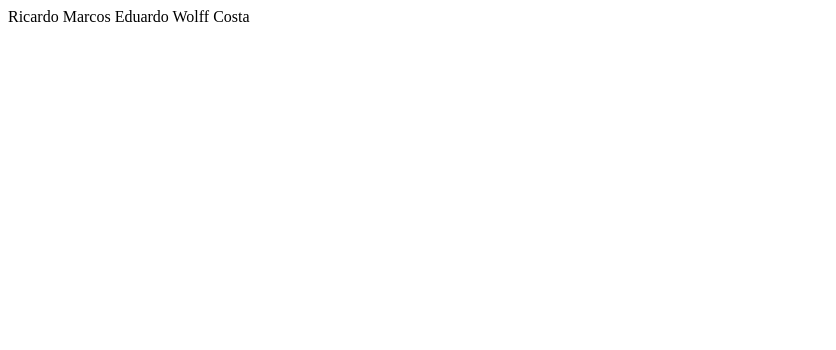
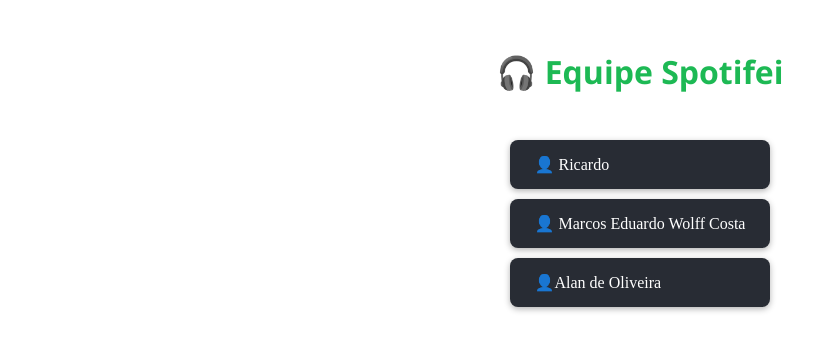
Before and after one commit to AlanOliverDev/Projeto-Spotifei-Frontend, an Angular app in the folder Front/Spotifei/: page / in a window 1280 px wide. Shown: the top 350 px of the page, without its empty margins (0-836 px from the left). Built offline with nearby package versions, Linux system fonts and the light colour scheme.

Commit message:
Estilização da equipe Spotifei

```diff
--- a/Front/Spotifei/src/app/app.component.html
+++ b/Front/Spotifei/src/app/app.component.html
@@ -1,2 +1,46 @@
-Ricardo
-Marcos Eduardo Wolff Costa
+<div style="text-align: center; margin-top: 50px">
+  <h2
+    style="font-family: 'Segoe UI', sans-serif; color: #1db954; font-size: 2rem"
+  >
+    🎧 Equipe Spotifei
+  </h2>
+
+  <div style="display: inline-block; text-align: left; margin-top: 20px">
+    <div
+      style="
+        background-color: #282c34;
+        color: white;
+        padding: 15px 25px;
+        margin-bottom: 10px;
+        border-radius: 8px;
+        box-shadow: 0 2px 6px rgba(0, 0, 0, 0.3);
+      "
+    >
+      👤 Ricardo
+    </div>
+    <div
+      style="
+        background-color: #282c34;
+        color: white;
+        padding: 15px 25px;
+        margin-bottom: 10px;
+        border-radius: 8px;
+        box-shadow: 0 2px 6px rgba(0, 0, 0, 0.3);
+      "
+    >
+      👤 Marcos Eduardo Wolff Costa
+    </div>
+    <div
+      style="
+        background-color: #282c34;
+        color: white;
+        padding: 15px 25px;
+        margin-bottom: 10px;
+        border-radius: 8px;
+        box-shadow: 0 2px 6px rgba(0, 0, 0, 0.3);
+      "
+    >
+      👤Alan de Oliveira
+    </div>
+  </div>
+</div>
```
